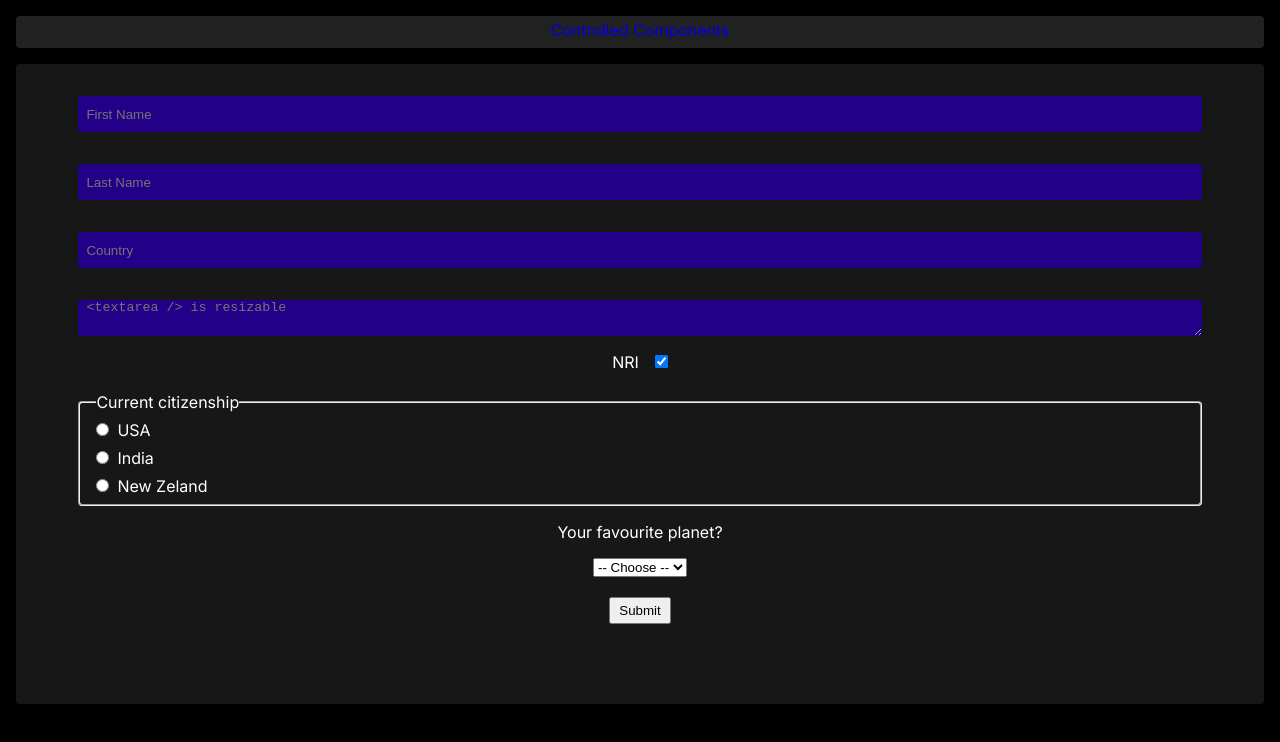
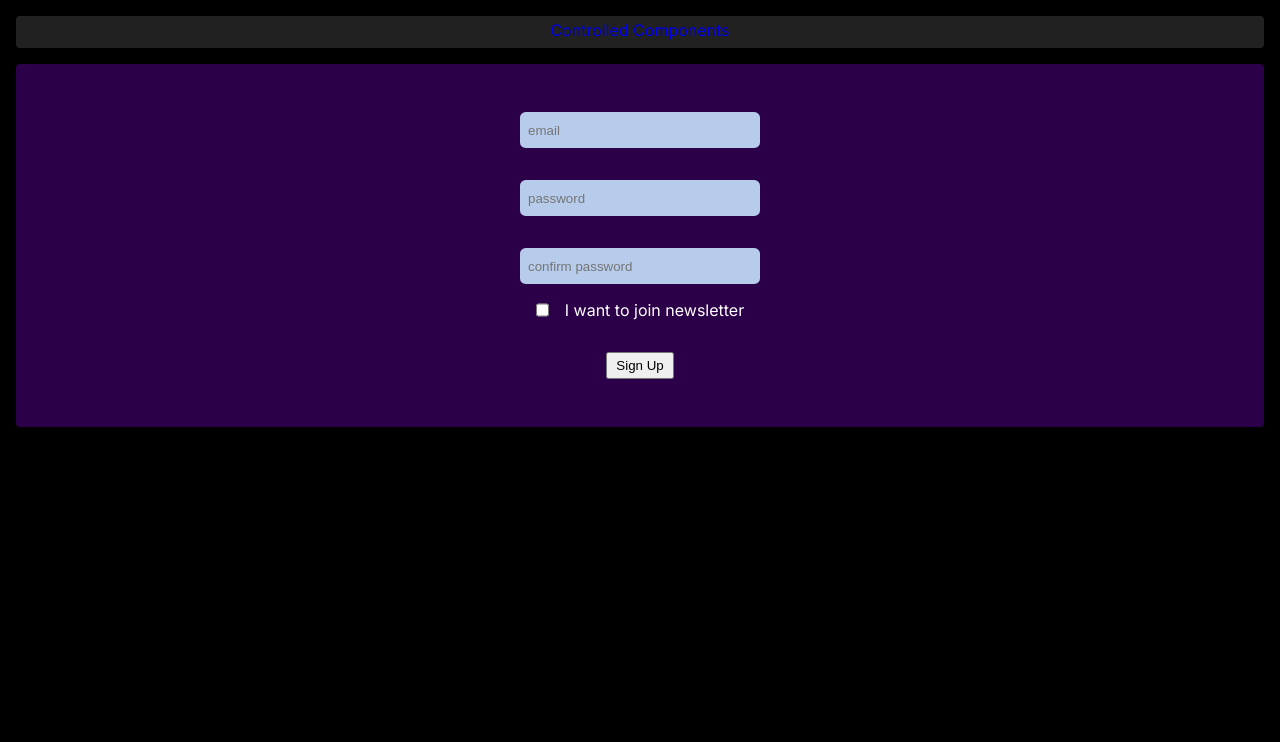
Before and after one commit to Nicky4k/FreeCodeCamp-React, a React (Create React App) app in the folder react-course/: page / in a window 1280 px wide. Shown: the top 742 px of the page. Built offline with nearby package versions, Linux system fonts and the light colour scheme.

Commit message:
forms practice

```diff
--- a/react-course/src/App.css
+++ b/react-course/src/App.css
@@ -88,6 +88,39 @@
 .planets__label {
   margin: 1rem;
 }
+
 button {
   padding: 0.25rem 0.5rem;
 }
+
+.input__box {
+  display: flex;
+  margin: 1rem;
+  padding: 0 0.5rem;
+  width: 15rem;
+  height: 2.25rem;
+  border-radius: 0.35rem;
+  border: none;
+  outline: none;
+  background-color: rgb(183, 204, 235);
+}
+
+.formContainer {
+  display: flex;
+  flex-direction: column;
+  width: 100%;
+  margin: 1rem;
+  padding: 2rem 0;
+  align-items: center;
+  background-color: rgb(43, 0, 72);
+  border-radius: 0.25rem;
+}
+
+.checkbox__container {
+  display: flex;
+  gap: 1rem;
+}
+
+.signUp__btn {
+  margin: 2rem 0 1rem 0;
+}
--- a/react-course/src/App.js
+++ b/react-course/src/App.js
@@ -1,12 +1,14 @@
 import "./App.css";
 import Form from "./components/Form";
+import SignUpForm from "./components/SignUpForm";
 
 function App() {
   return (
     <div className="App">
       <main className="main__container">
         <p>Controlled Components</p>
-        <Form />
+        {/* <Form /> */}
+        <SignUpForm />
       </main>
     </div>
   );
--- /dev/null
+++ b/react-course/src/components/SignUpForm.js
@@ -0,0 +1,72 @@
+import React, { useState } from "react";
+
+const SignUpForm = () => {
+  const [formData, setFormData] = useState({
+    email: "",
+    password: "",
+    confirmPwd: "",
+    subscription: false,
+  });
+
+  function formChangeHandler(e) {
+    const { name, value, checked } = e.target;
+    setFormData({
+      ...formData,
+      [name]: name === "subscription" ? checked : value,
+    });
+  }
+
+  function formSubmitHandler(e) {
+    e.preventDefault();
+    if (!formData.email || !formData.password || !formData.confirmPwd) return;
+    if (formData.password !== formData.confirmPwd) return;
+    if (!formData.subscription) return;
+    console.log("sign up");
+  }
+
+  return (
+    <form className="formContainer" onSubmit={formSubmitHandler}>
+      <input
+        value={formData.email}
+        className="input__box"
+        type="email"
+        name="email"
+        id="email"
+        placeholder="email"
+        onChange={formChangeHandler}
+      />
+      <input
+        value={formData.password}
+        className="input__box"
+        type="password"
+        name="password"
+        id="passowrd"
+        placeholder="password"
+        onChange={formChangeHandler}
+      />
+      <input
+        value={formData.confirmPwd}
+        className="input__box"
+        type="password"
+        name="confirmPwd"
+        id="confirmPwd"
+        placeholder="confirm password"
+        onChange={formChangeHandler}
+      />
+
+      <div className="checkbox__container">
+        <input
+          value={formData.subscription}
+          type="checkbox"
+          name="subscription"
+          id="subscription"
+          onChange={formChangeHandler}
+        />
+        <label htmlFor="subscription">I want to join newsletter</label>
+      </div>
+      <button className="signUp__btn">Sign Up</button>
+    </form>
+  );
+};
+
+export default SignUpForm;
```
